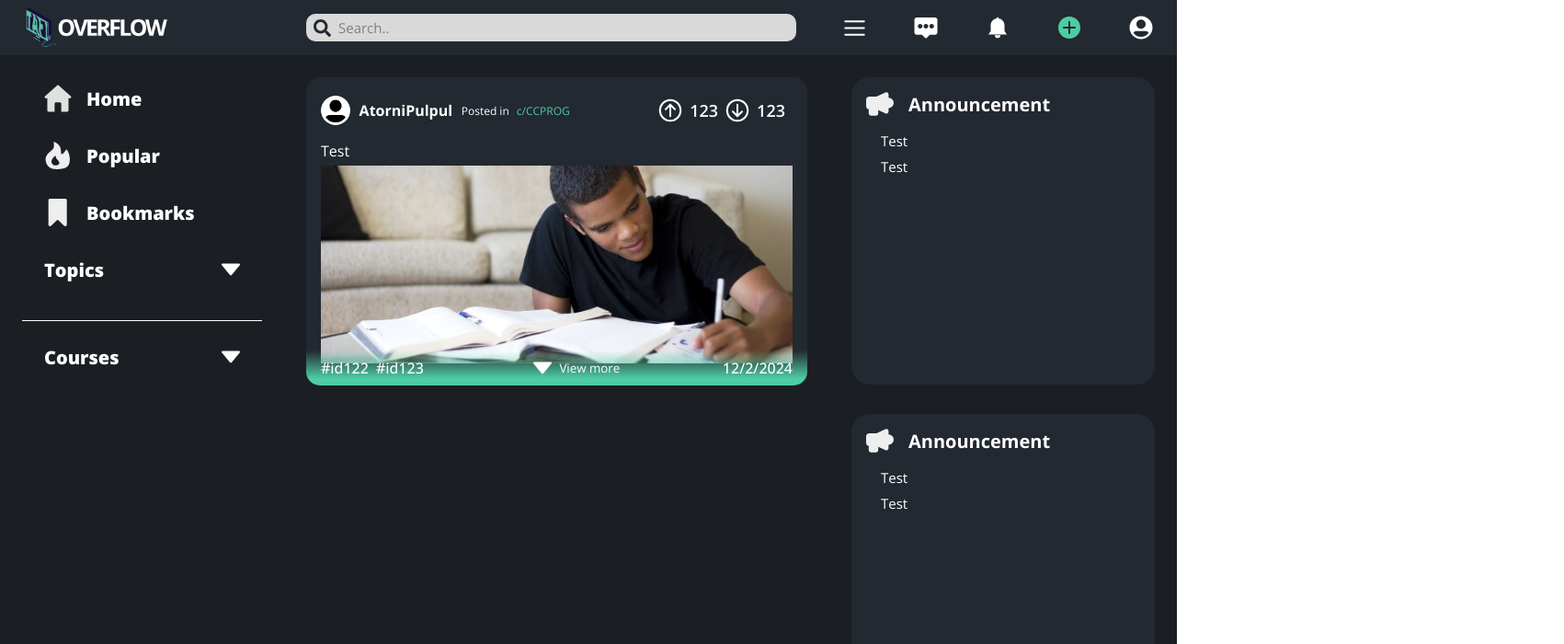
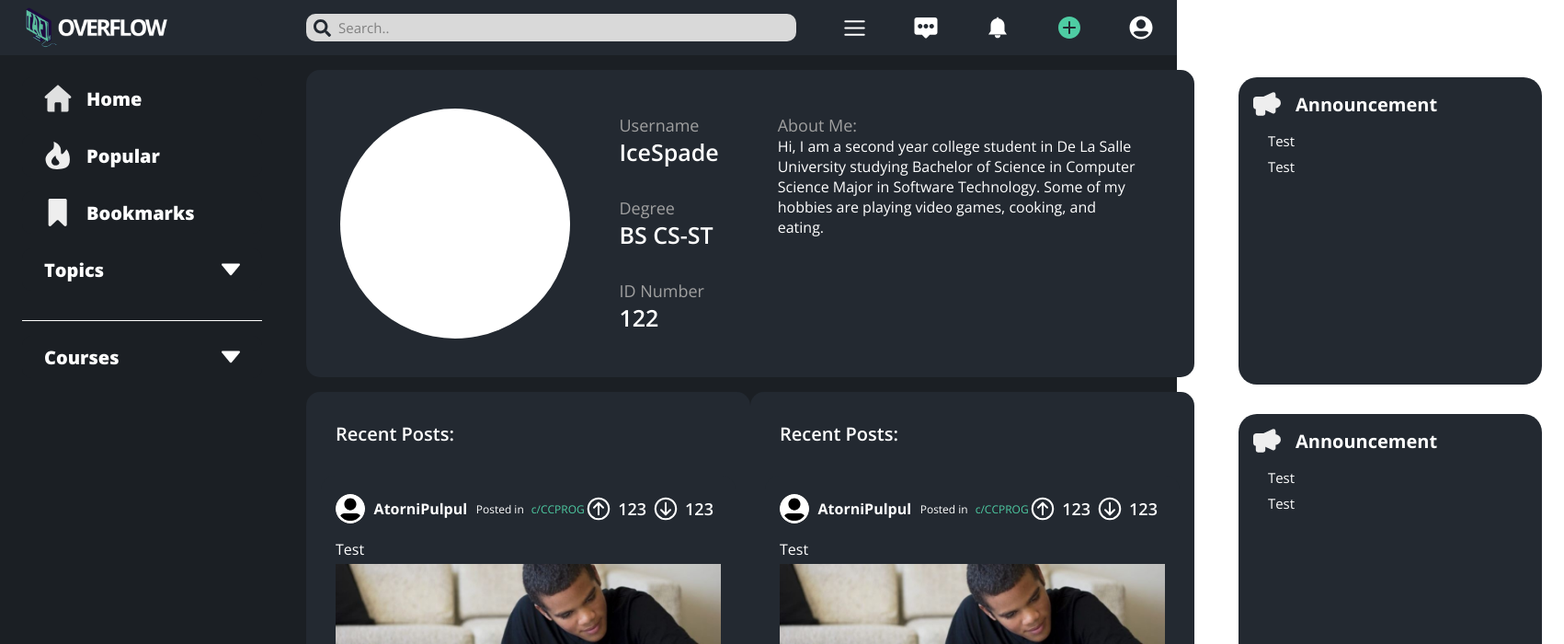
Before and after one commit to PolySpade/Taft-Overflow, a React (Create React App) app in the folder client/: page / in a window 1280 px wide. Shown: the top 700 px of the page at 92% size, 1701 px wide, since content can reach past the window. Built offline with nearby package versions, Linux system fonts and the light colour scheme.

Commit message:
profile page so far...

```diff
--- a/client/src/components/index.js
+++ b/client/src/components/index.js
@@ -4,3 +4,5 @@ export { default as Sidebarbigbuttons} from './sidebar_bigbuttons/Sidebarbigbutt
 export { default as Post} from './post/Post';
 export { default as Navsearchbar} from './nav_searchbar/Navsearchbar';
 export { default as Footerlinks} from './footer_links/Footer_links';
+export { default as Profile_info} from './profile_info/Profile_info';
+export { default as Profile_recents} from './profile_recents/Profile_recents';
--- /dev/null
+++ b/client/src/components/profile_info/Profile_info.jsx
@@ -0,0 +1,34 @@
+import React from 'react'
+import './profile_info.css';
+
+const Profile_info = ({imgUrl, name, action}) => {
+  return (
+    <div className='profile_info__container'>
+      <div className='profile_info__image'>
+        <img src=''></img>
+      </div>
+      <div className='profile_info__textcontainer'>
+      <div className='profile_info__details'>
+        <div className='profile_info__details-contents'>
+          <p className='profile_info__details-contents_header'>Username</p>
+          <p className='profile_info__details-contents_text'>IceSpade</p>
+        </div>
+        <div className='profile_info__details-contents'>
+          <p className='profile_info__details-contents_header'>Degree</p>
+          <p className='profile_info__details-contents_text'>BS CS-ST</p>
+        </div>
+        <div className='profile_info__details-contents'>
+          <p className='profile_info__details-contents_header'>ID Number</p>
+          <p className='profile_info__details-contents_text'>122</p>
+        </div>
+      </div>
+      <div className='profile_info__aboutme'>
+        <p className='profile_info__aboutme-header'>About Me:</p>
+        <p className='profile_info__aboutme-text'>Hi, I am a second year college student in De La Salle University studying Bachelor of Science in Computer Science Major in Software Technology. Some of my hobbies are playing video games, cooking, and eating.</p>
+      </div>
+      </div>
+    </div>
+  )
+}
+
+export default Profile_info
--- /dev/null
+++ b/client/src/components/profile_info/profile_info.css
@@ -0,0 +1,80 @@
+.profile_info__container {
+    display: flex;
+    flex-direction: row;
+    padding: 1rem;
+    background-color: var(--base-color);
+    width: 100%;
+    border-radius: 15px;
+    align-items: center;
+    justify-content: space-evenly;
+}
+
+.profile_info__image {
+    display: flex;
+    width: 250px;
+    height: 250px;
+    border-radius: 50% 50% 50% 50%;
+    background-color: white;
+    align-items: center;
+    justify-content: center;
+    overflow: hidden;
+    border-style: none;
+    margin: 1rem;
+}
+
+.profile_info__textcontainer {
+    display: flex;
+    flex-direction: row;
+    justify-content: flex-start;
+}
+
+.profile_info__details {
+    display: flex;
+    flex-direction: column;
+    margin: 1rem;
+    align-items: left;
+    justify-content: flex-start;
+}
+
+.profile_info__details-contents {
+    display: flex;
+    flex-direction: column;
+    margin: 1rem;
+    align-items: left;
+    justify-content: flex-start;
+}
+
+.profile_info__details-contents_header {
+    font-family: var(--font-family);
+    font-size: 18px;
+    color: var(--subheader-color);
+}
+
+.profile_info__details-contents_text {
+    font-family: var(--font-family);
+    font-weight: 600;
+    font-size: 25px;
+    color: white;
+}
+
+.profile_info__aboutme {
+    display: flex;
+    flex-direction: column;
+    margin: 2rem;
+    align-items: left;
+    justify-content: flex-start;
+    max-width: 400px;
+}
+
+.profile_info__aboutme-header {
+    font-family: var(--font-family);
+    font-size: 18px;
+    color: var(--subheader-color);
+}
+
+.profile_info__aboutme-text {
+    font-family: var(--font-family);
+    font-size: 16px;
+    color: white;
+    justify-content: baseline;
+}
--- /dev/null
+++ b/client/src/components/profile_recents/Profile_recents.jsx
@@ -0,0 +1,16 @@
+import React from 'react'
+import './profile_recents.css';
+import {Post} from '../index';
+
+const Profile_recents = ({imgUrl, name, action}) => {
+  return (
+    <div className='profile_recents__container'>
+      <p className='profile_recents__container-text'>Recent Posts:</p>
+      <div className='profile_recents__container-posts'>
+        <Post></Post>
+      </div>
+    </div>
+  )
+}
+
+export default Profile_recents
--- /dev/null
+++ b/client/src/components/profile_recents/profile_recents.css
@@ -0,0 +1,22 @@
+.profile_recents__container {
+    display: flex;
+    flex-direction: column;
+    padding: 1rem;
+    background-color: var(--base-color);
+    width: 100%;
+    border-radius: 15px;
+    align-items: center;
+    justify-content: space-evenly;
+}
+
+.profile_recents__container-text {
+    display: flex;
+    padding: 1rem;
+    width: 100%;
+    align-items: center;
+    justify-content: flex-start;
+    font-family: var(--font-family);
+    font-weight: 600;
+    font-size: 20px;
+    color: white;
+}
--- a/client/src/containers/body/Body.jsx
+++ b/client/src/containers/body/Body.jsx
@@ -1,12 +1,16 @@
 import React from 'react'
 import './body.css';
-import {Post} from '../../components/index';
+import {Post, Profile_info, Profile_recents} from '../../components/index';
 
 
 const Body = () => {
   return (
     <div className='body__container section__padding'>
-      <Post></Post>
+      <Profile_info></Profile_info>
+      <div className='body__container-recents'>
+      <Profile_recents></Profile_recents>
+      <Profile_recents></Profile_recents>
+      </div>
     </div>
 
   )
--- a/client/src/containers/body/body.css
+++ b/client/src/containers/body/body.css
@@ -4,4 +4,14 @@
     justify-content: flex-start;
     align-items: center;
     width: 100%;
+    padding-top: 1rem;
 }
+
+.body__container-recents{
+    display: flex;
+    flex-direction: row;
+    justify-content: center;
+    align-items: center;
+    width: 100%;
+    margin: 1rem;
+}
--- a/client/src/index.css
+++ b/client/src/index.css
@@ -10,4 +10,5 @@
   --bar-color: #D9D9D9;
   --menu-color: #484E58;
   --hover-color: #161515;
+  --subheader-color: #A0A0A0;
 }
```
